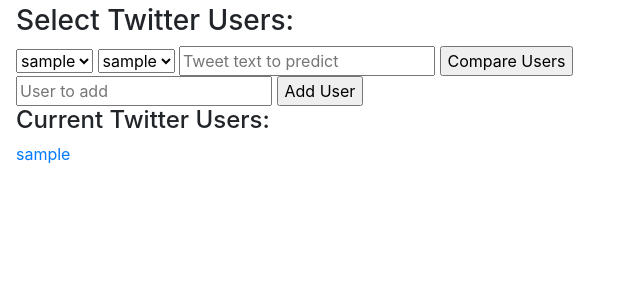
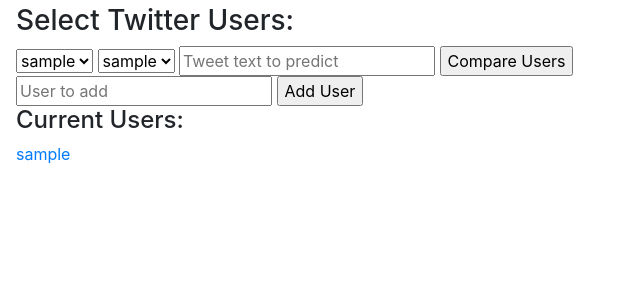
Before and after one commit to Reece323/TwitOff, a Flask app: page / in a window 1280 px wide. Shown: the part 192-492 px from the top of the page, without its empty margins (0-640 px from the left). Run offline with Flask 2, Linux system fonts and the light colour scheme; tables that the repository leaves empty hold one stand-in row (values such as "Sample post"); some libraries are stand-ins or nearby versions.

Commit message:
testing base.html

```diff
--- a/twitoff/templates/base.html
+++ b/twitoff/templates/base.html
@@ -82,7 +82,7 @@
           <input type="text" name="user_name" placeholder="User to add">
           <input type="submit" value="Add User">
         </form>
-        <h4>Current Twitter Users:</h4>
+        <h4>Current Users:</h4>
         {% for user in users %}
         <a href="/user/{{ user.username }}"><span class="stack">{{ user.username }}</span></a>
         {% endfor %}
```
